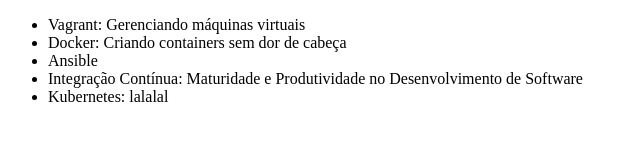
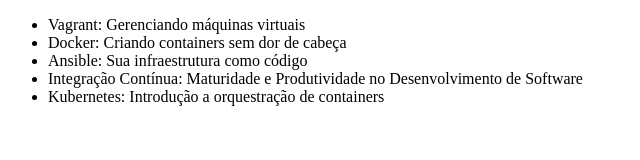
Before and after one commit to Caio-VItorR/alura-git, a plain HTML site: page index.html in a window 1280 px wide. Shown: the whole page, without its empty margins (0-640 px from the left). Drawn offline with Linux system fonts and the light colour scheme.

Commit message:
Alterando o nome do curso

```diff
--- a/index.html
+++ b/index.html
@@ -8,9 +8,9 @@
     <ul>
         <li>Vagrant: Gerenciando máquinas virtuais</li>
         <li>Docker: Criando containers sem dor de cabeça</li>
-        <li>Ansible</li>
+        <li>Ansible: Sua infraestrutura como código</li>
         <li>Integração Contínua: Maturidade e Produtividade no Desenvolvimento de Software</li>
-        <li>Kubernetes: lalalal</li>
+        <li>Kubernetes: Introdução a orquestração de containers</li>
     </ul>
 </body>
 </html>
```
